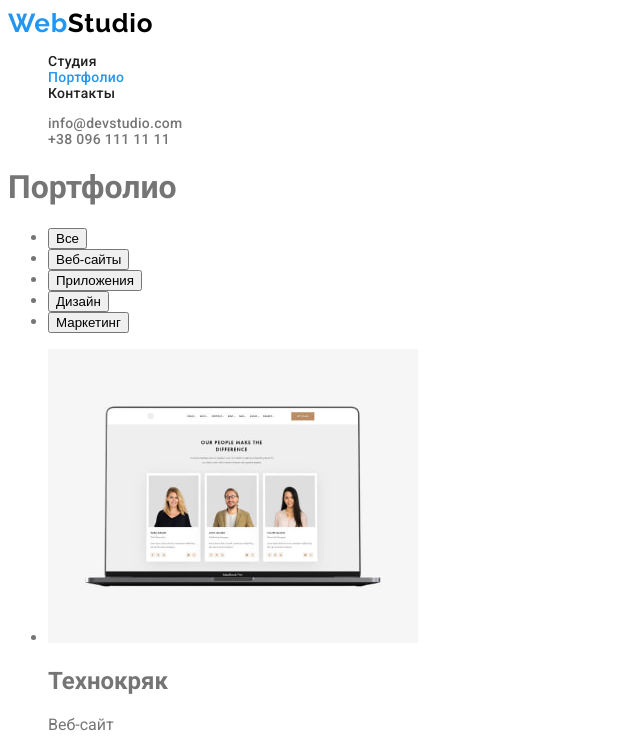
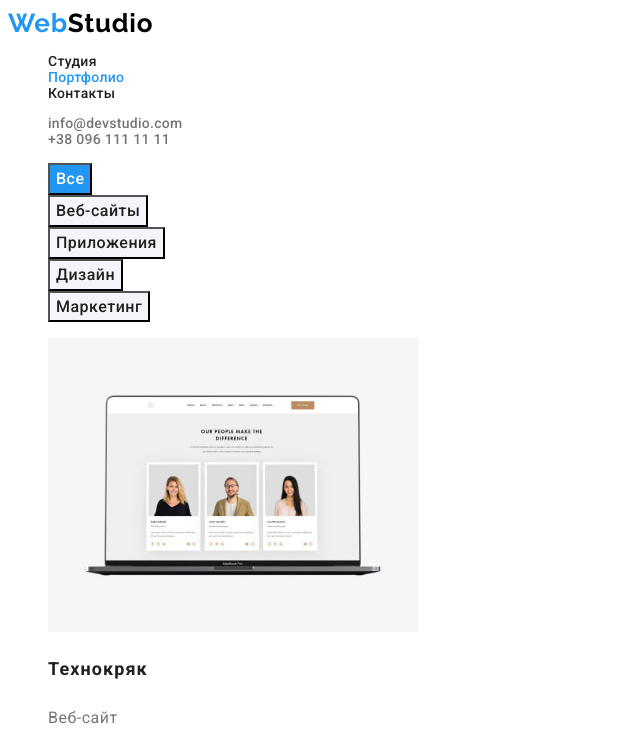
Before and after one commit to heidebloome/goit-markup-hw-02, a plain HTML site: page portfolio.html in a window 1280 px wide. Both pictures are taken after a click on the button "Все". Shown: the top 746 px of the page, without its empty margins (0-640 px from the left). Drawn offline with Linux system fonts and the light colour scheme.

Commit message:
оформление страницы портфолио и футера

```diff
--- a/css/styles.css
+++ b/css/styles.css
@@ -5,6 +5,7 @@
   --logo-black-color: #000000;
   --white-color: #ffffff;
   --background-black-color: #2f303a;
+  --background-grey-color: #f5f4fa;
 }
 
 body {
@@ -12,7 +13,7 @@ body {
   color: var(--text-grey-color);
 }
 
-/* хедер */
+/* лого */
 
 .logo {
   font-family: Raleway;
@@ -28,8 +29,14 @@ body {
   color: var(--logo-black-color);
 }
 
+.logo-footer {
+  color: var(--white-color);
+}
+
+/* хедер */
+
 .nav-list,
-.contact-list {
+.header .contact-list {
   font-weight: 500;
   font-size: 14px;
   line-height: 1.142;
@@ -55,3 +62,75 @@ body {
 .header a:focus {
   color: var(--blue-color);
 }
+
+/* страница с портфолио */
+
+.portfolio-buttons,
+.portfolio-list {
+  list-style: none;
+}
+
+.button {
+  font-family: inherit;
+  font-weight: 500;
+  font-size: 16px;
+  line-height: 1.62;
+  text-align: center;
+  letter-spacing: 0.03em;
+
+  color: var(--heading-black-color);
+  background-color: var(--background-grey-color);
+
+  cursor: pointer;
+}
+
+.button:hover,
+.button:focus {
+  color: var(--white-color);
+  background-color: var(--blue-color);
+}
+
+.portfolio-list h2 {
+  font-weight: 700;
+  font-size: 18px;
+  line-height: 2;
+  letter-spacing: 0.06em;
+
+  color: var(--heading-black-color);
+}
+
+.portfolio-list p {
+  font-size: 16px;
+  line-height: 1.87;
+  letter-spacing: 0.03em;
+}
+
+/* футер */
+
+.footer {
+  background-color: var(--background-black-color);
+}
+
+.footer a:hover,
+.footer a:focus {
+  color: var(--blue-color);
+}
+
+.address {
+  font-style: normal;
+  font-weight: 400;
+  font-size: 14px;
+  line-height: 1.71;
+  letter-spacing: 0.03em;
+
+  color: var(--white-color);
+}
+
+.footer .contact-list {
+  font-weight: 400;
+  font-size: 14px;
+  line-height: 1.71;
+  letter-spacing: 0.03em;
+
+  color: rgba(255, 255, 255, 0.6);
+}
--- a/portfolio.html
+++ b/portfolio.html
@@ -30,18 +30,18 @@
     </header>
 
     <main>
-      <h1>Портфолио</h1>
+      <!-- <h1>Портфолио</h1> -->
 
-      <section>
-        <ul>
-          <li><button type="button">Все</button></li>
-          <li><button type="button">Веб-сайты</button></li>
-          <li><button type="button">Приложения</button></li>
-          <li><button type="button">Дизайн</button></li>
-          <li><button type="button">Маркетинг</button></li>
+      <section class="portfolio">
+        <ul class="portfolio-buttons">
+          <li><button type="button" class="button">Все</button></li>
+          <li><button type="button" class="button">Веб-сайты</button></li>
+          <li><button type="button" class="button">Приложения</button></li>
+          <li><button type="button" class="button">Дизайн</button></li>
+          <li><button type="button" class="button">Маркетинг</button></li>
         </ul>
 
-        <ul>
+        <ul class="portfolio-list">
           <li>
             <img src="./images/portfolio1.jpg" alt="Технокряк" width="370" height="294" />
             <h2>Технокряк</h2>
@@ -106,10 +106,10 @@
       </section>
     </main>
 
-    <footer>
-      <a href="">WebStudio</a>
-      <address>г. Киев, пр-т Леси Украинки, 26</address>
-      <ul>
+    <footer class="footer">
+      <a href="" class="logo">Web<span class="logo-footer">Studio</span></a>
+      <address class="address">г. Киев, пр-т Леси Украинки, 26</address>
+      <ul class="contact-list">
         <li><a href="mailto:info@devstudio.com">info@devstudio.com</a></li>
         <li><a href="tel:+380961111111">+38 096 111 11 11</a></li>
       </ul>
```
Also changed, not shown: index.html (+4 -4 lines).
